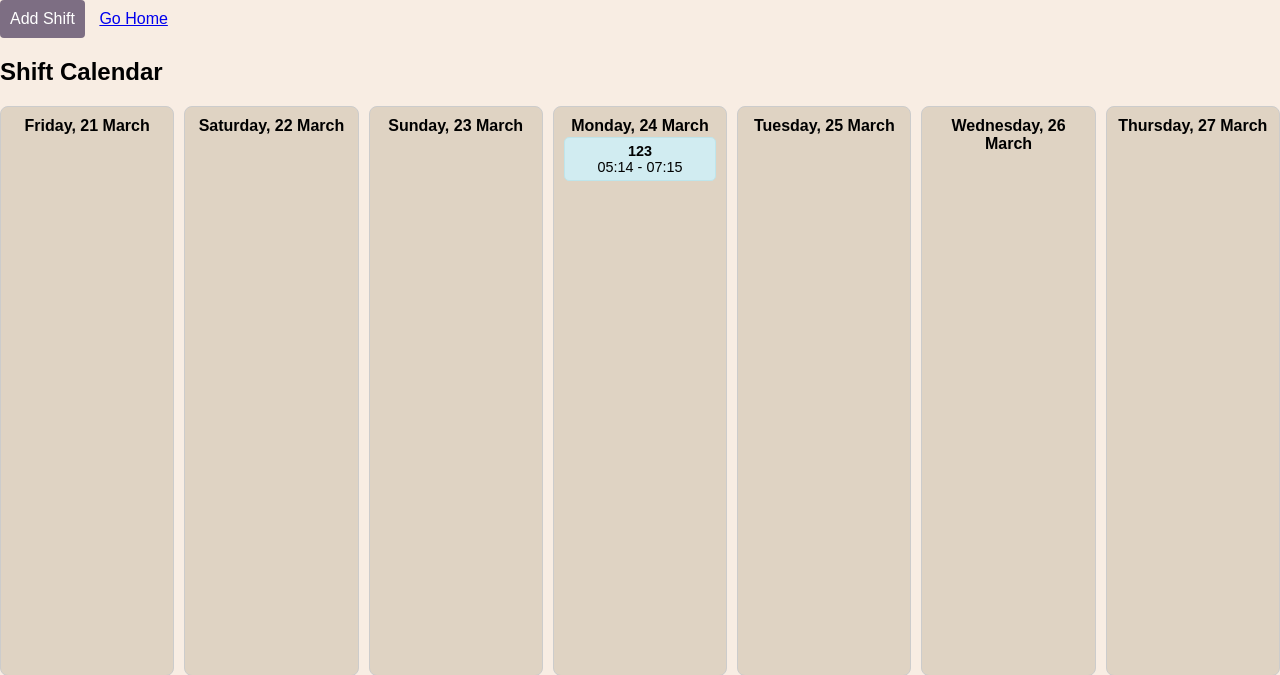
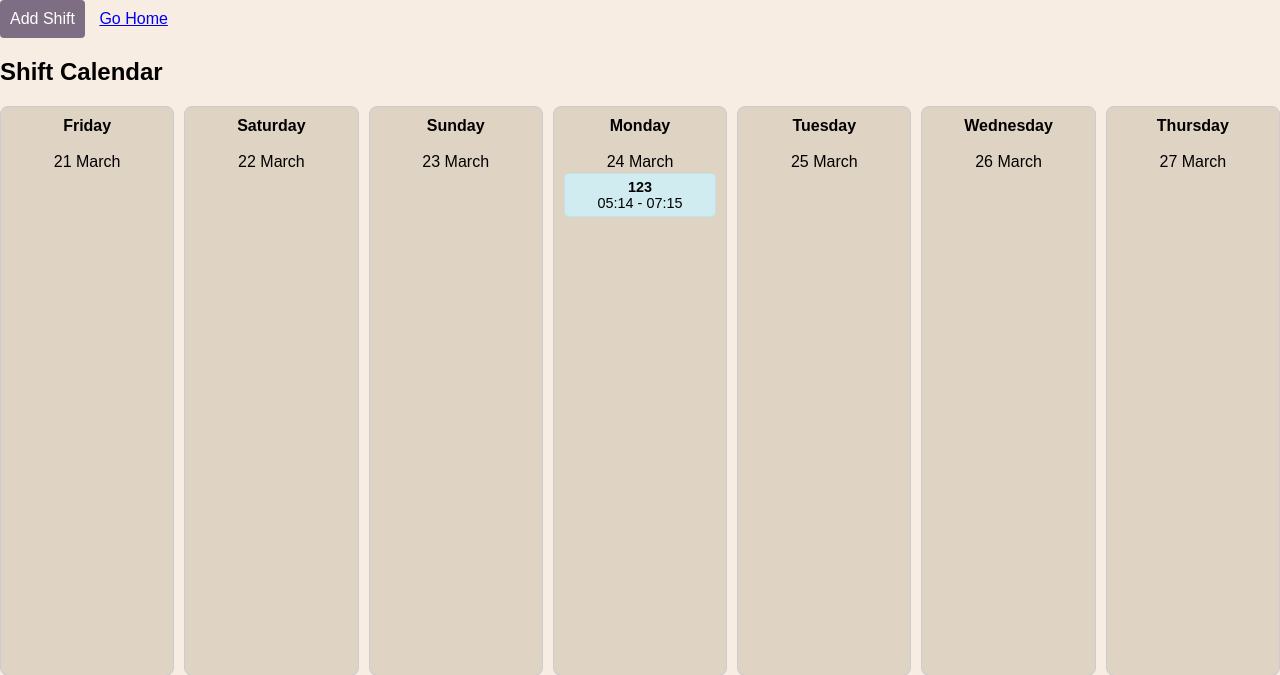
Before and after one commit to p-ivanovv/Mladi-Bogati-Tuesari, a Flask app: page /shift/add in a window 1280 px wide. Shown: the top 675 px of the page. Run offline with Flask 3, Linux system fonts and the light colour scheme; a user stored in the database is signed in.

Commit message:
smallchanges / next commit maybe scss

```diff
--- a/templates/add_shift.html
+++ b/templates/add_shift.html
@@ -40,7 +40,8 @@
     <div class="calendar">
         {% for day in calendar_days %}
             <div class="day">
-                <strong>{{ day.strftime('%A, %d %B') }}</strong>
+                <strong>{{ day.strftime('%A') }}</strong><br>
+                <span>{{ day.strftime('%d %B') }}</span>
                 {% for shift in shifts %}
                     {% if shift.date.date() == day.date() %}
                         <div class="shift" data-id="{{ shift.id }}" data-date="{{ shift.date }}" data-start="{{ shift.start_time }}" data-end="{{ shift.end_time }}" data-user="{{ shift.user.id }}">
--- a/templates/navbar.html
+++ b/templates/navbar.html
@@ -12,7 +12,8 @@
                         </ul>
                     {% else %}
                         <span class="navbar-text"> <a href="{{url_for('login')}}" class="login">Log In</a></span>
-                        <a class="btn btn-light action-button" role="button" href={{ url_for ('register')}}>Sign Up</a>
+                        <a class="btn btn-light action-button" role="button" href="{{ url_for('register') }}">Sign Up</a>
+
                     {% endif %}
 
             </div>
```
Also changed, not shown: static/css/add_shift.css (line endings or trailing spaces).
